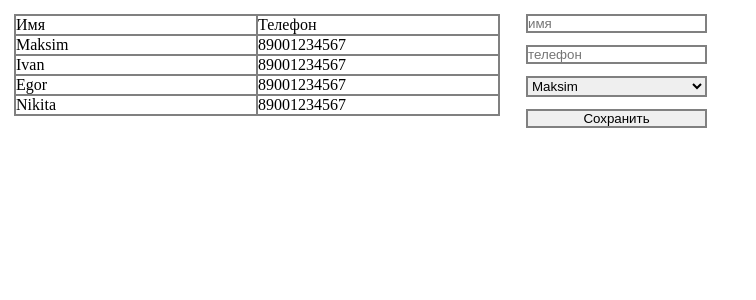
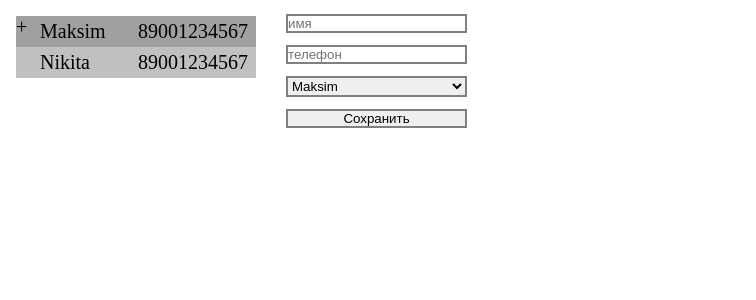
Before and after one commit to chelovechek48/user-table, a Vue app: page / in a window 1280 px wide. Shown: the top 300 px of the page, without its empty margins (0-756 px from the left). Built offline with nearby package versions, Linux system fonts and the light colour scheme.

Commit message:
Added a rendering functional

```diff
--- a/src/App.vue
+++ b/src/App.vue
@@ -1,6 +1,8 @@
 <script>
 import AppTable from '@/components/AppTable';
 import AppForm from '@/components/AppForm';
+
+import usersListDefault from '@/assets/json/usersList.json';
 
 export default {
   name: 'App',
@@ -8,13 +10,65 @@ export default {
     AppTable,
     AppForm,
   },
+
+  data() {
+    return {
+      usersList: [],
+      usersTree: [],
+    };
+  },
+  computed: {
+    usernames() {
+      return this.usersList.map(user => user.name);
+    },
+  },
+  methods: {
+    getUsersList() {
+      const localUsersList = localStorage.getItem('users-data');
+      if (localUsersList) {
+        return JSON.parse(localUsersList);
+      }
+      localStorage.setItem('users-data', JSON.stringify(usersListDefault));
+      return usersListDefault;
+    },
+    getUsersThree() {
+      const result = [];
+      const users = {};
+
+      this.usersList.forEach((item) => {
+        const { ...properties } = item;
+        users[item.name] = {
+          ...properties,
+          children: [],
+        };
+      });
+
+      this.usersList.forEach((item) => {
+        const user = users[item.name];
+        if (item.parent) {
+          users[item.parent].children.push(user);
+        } else {
+          result.push(user);
+        }
+      });
+      return result;
+    },
+    updateData() {
+      this.usersList = this.getUsersList();
+      this.usersTree = this.getUsersThree();
+    },
+  },
+
+  mounted() {
+    this.updateData();
+  },
 };
 </script>
 
 <template>
   <div class="container">
-    <AppTable/>
-    <AppForm/>
+    <AppTable :users-tree="usersTree" :is-child="false" />
+    <AppForm :usernames="usernames" />
   </div>
 </template>
 
@@ -25,6 +79,7 @@ export default {
   padding: 1rem;
 
   display: flex;
+  align-items: flex-start;
   gap: 2rem;
 }
 </style>
--- a/src/assets/json/usersInfo.json
+++ /dev/null
@@ -1,18 +0,0 @@
-[
-  {
-    "name": "Maksim",
-    "phone": "89001234567"
-  },
-  {
-    "name": "Ivan",
-    "phone": "89001234567"
-  },
-  {
-    "name": "Egor",
-    "phone": "89001234567"
-  },
-  {
-    "name": "Nikita",
-    "phone": "89001234567"
-  }
-]
--- /dev/null
+++ b/src/assets/json/usersList.json
@@ -0,0 +1,22 @@
+[
+  {
+    "name": "Maksim",
+    "phone": "89001234567",
+    "parent": false
+  },
+  {
+    "name": "Ivan",
+    "phone": "89001234567",
+    "parent": "Maksim"
+  },
+  {
+    "name": "Egor",
+    "phone": "89001234567",
+    "parent": "Ivan"
+  },
+  {
+    "name": "Nikita",
+    "phone": "89001234567",
+    "parent": false
+  }
+]
--- a/src/components/AppForm.vue
+++ b/src/components/AppForm.vue
@@ -1,29 +1,40 @@
 <script>
-import usersList from '@/assets/json/usersInfo.json';
-
 export default {
-  data() {
-    return {
-      users: usersList,
-    };
+  name: 'AppForm',
+  props: {
+    usernames: {
+      type: Array,
+      required: true,
+    },
   },
 };
 </script>
 
 <template>
-  <form class="form" action="">
-    <input class="form__item" type="text" name="name" id="name" placeholder="имя">
-    <input class="form__item" type="text" name="phone" id="phone" placeholder="телефон">
-    <select class="form__item" name="parent" id="parent">
-      <option v-for="user in users" :key="user.name" :value="user.name">
-        {{ user.name }}
+  <form class="form" action="" method="get">
+    <input
+      class="form__item"
+      type="text" name="name" id="name"
+      placeholder="имя"
+    >
+    <input
+      class="form__item"
+      type="tel" name="phone" id="phone"
+      placeholder="телефон"
+    >
+    <select
+      class="form__item"
+      name="parent" id="parent"
+    >
+      <option v-for="name in usernames" :key="name" :value="name">
+        {{ name }}
       </option>
     </select>
     <button class="form__item">Сохранить</button>
   </form>
 </template>
 
-<style scopep>
+<style scoped>
 .form {
   display: flex;
   flex-direction: column;
--- a/src/components/AppTable.vue
+++ b/src/components/AppTable.vue
@@ -1,43 +1,90 @@
 <script>
-import usersList from '@/assets/json/usersInfo.json';
-
 export default {
-  data() {
-    return {
-      users: usersList,
-    };
+  name: 'AppTable',
+  props: {
+    usersTree: {
+      type: Array,
+      required: true,
+    },
+    isChild: {
+      type: Boolean,
+      required: false,
+      default: true,
+    },
   },
 };
 </script>
 
 <template>
-  <ul class="table">
-    <li class="table__item">
-      <div class="table__cell">Имя</div>
-      <div class="table__cell">Телефон</div>
+  <ul :class="isChild ? '' : 'table'">
+    <li
+      v-for="parentUser in usersTree" :key="parentUser.name"
+      v-if="parentUser.children.length !== 0"
+    >
+      <details class="table__details">
+        <summary class="table__summary">
+          <div class="table__item table__item_has-child_true">
+            <div class="table__cell">
+              {{ parentUser.name }}
+            </div>
+            <div class="table__cell">
+              {{ parentUser.phone }}
+            </div>
+          </div>
+        </summary>
+        <AppTable :users-tree="parentUser.children" />
+      </details>
     </li>
-    <li class="table__item"
-      v-for="user in users" :key="user.name">
-      <div class="table__cell">{{ user.name }}</div>
-      <div class="table__cell">{{ user.phone }}</div>
+    <li v-else class="table__item table__item_has-child_false">
+      <div class="table__cell">
+        {{ parentUser.name }}
+      </div>
+      <div class="table__cell">
+        {{ parentUser.phone }}
+      </div>
     </li>
   </ul>
 </template>
 
 <style scoped>
 .table {
-  width: 30rem;
-
-  display: flex;
-  flex-direction: column;
-  gap: 2px;
+  font-size: 1.25rem;
+  width: 12em;
 }
 .table__item {
   display: flex;
-  gap: 2px;
+  padding: 0.25rem 0.5rem;
+  padding-left: 1.5rem;
+  gap: 0.5rem;
 }
 .table__cell {
-  flex: 0 0 50%;
-  box-shadow: 0 0 0 2px gray;
+  flex: 1 1 50%;
+}
+
+.table__item_has-child_false {
+  background-color: rgb(192, 192, 192);
+}
+.table__item_has-child_true {
+  background-color: rgb(160, 160, 160);
+}
+.table__item_has-child_true {
+  position: relative;
+}
+.table__item_has-child_true:before {
+  position: absolute;
+  top: 0;
+  left: 0;
+}
+
+.table__details[open] .table__item_has-child_true:before {
+  content: '-';
+}
+.table__details:not([open]) .table__item_has-child_true:before {
+  content: '+';
+}
+
+
+.table__summary {
+  list-style: none;
 }
 </style>
```
